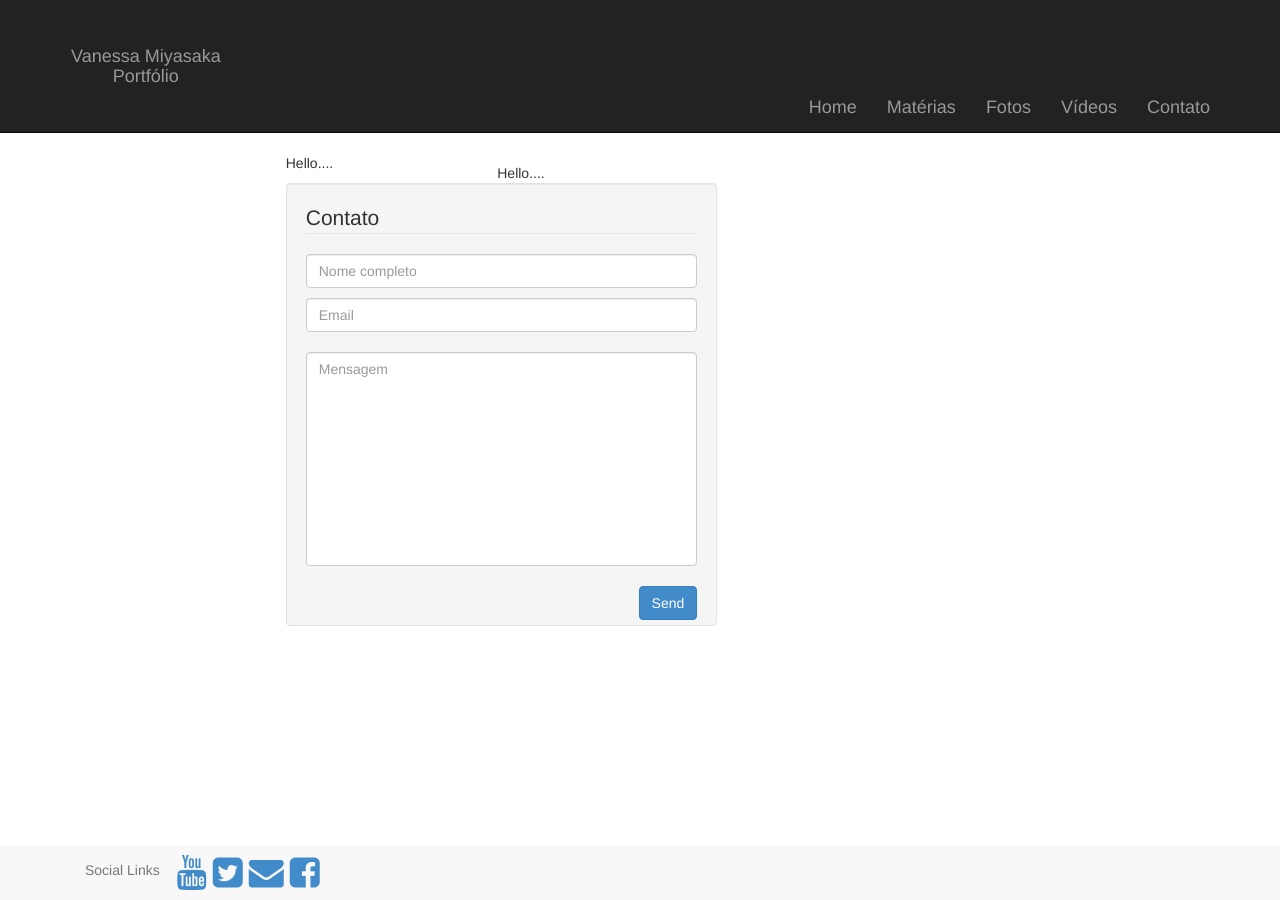
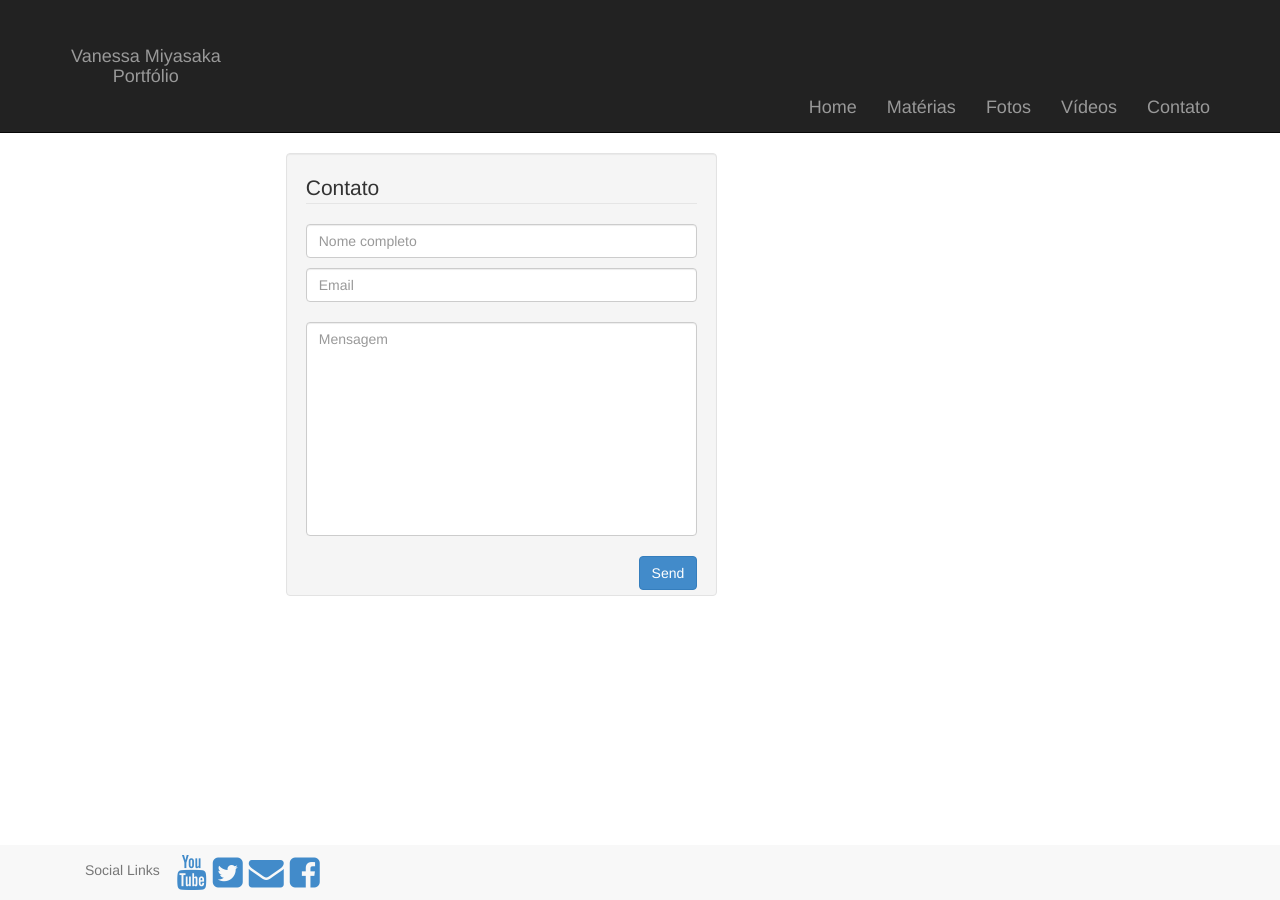
Before and after one commit to vmiyasaka/home, a Jekyll site: the page built from contato.html, in a window 1280 px wide. Built offline with Jekyll 4.4.1, drawn with Linux system fonts in a browser that asks for light colours; nearby versions of some CDN libraries; Markdown is read by kramdown in place of the engine named in the settings.

Commit message:
contact box

```diff
--- a/contato.html
+++ b/contato.html
@@ -14,13 +14,6 @@ layout: default
    <div class="row">
      <!-- Alignment -->
 	<div class="col-sm-offset-3 col-sm-6">
-		<div class id="sidebar">
-          	<p> Hello....</p>
-          </div>
-
-<div class id="sidebar2">
-          	<p> Hello....</p>
-          </div>
 	   <!-- Form itself -->
           <form name="sentMessage" class="well" id="contactForm"  novalidate>
 	       <legend>Contato</legend>
--- a/css/common.css
+++ b/css/common.css
@@ -39,13 +39,5 @@ a {
 	float: left;
 }
 
-#sidebar {
-	float: right;
-	width:230px;
-	padding:10px;
-}
-
-#list-group-item {
-	background-color: lighten(#000, 20%);
 
 }
```
